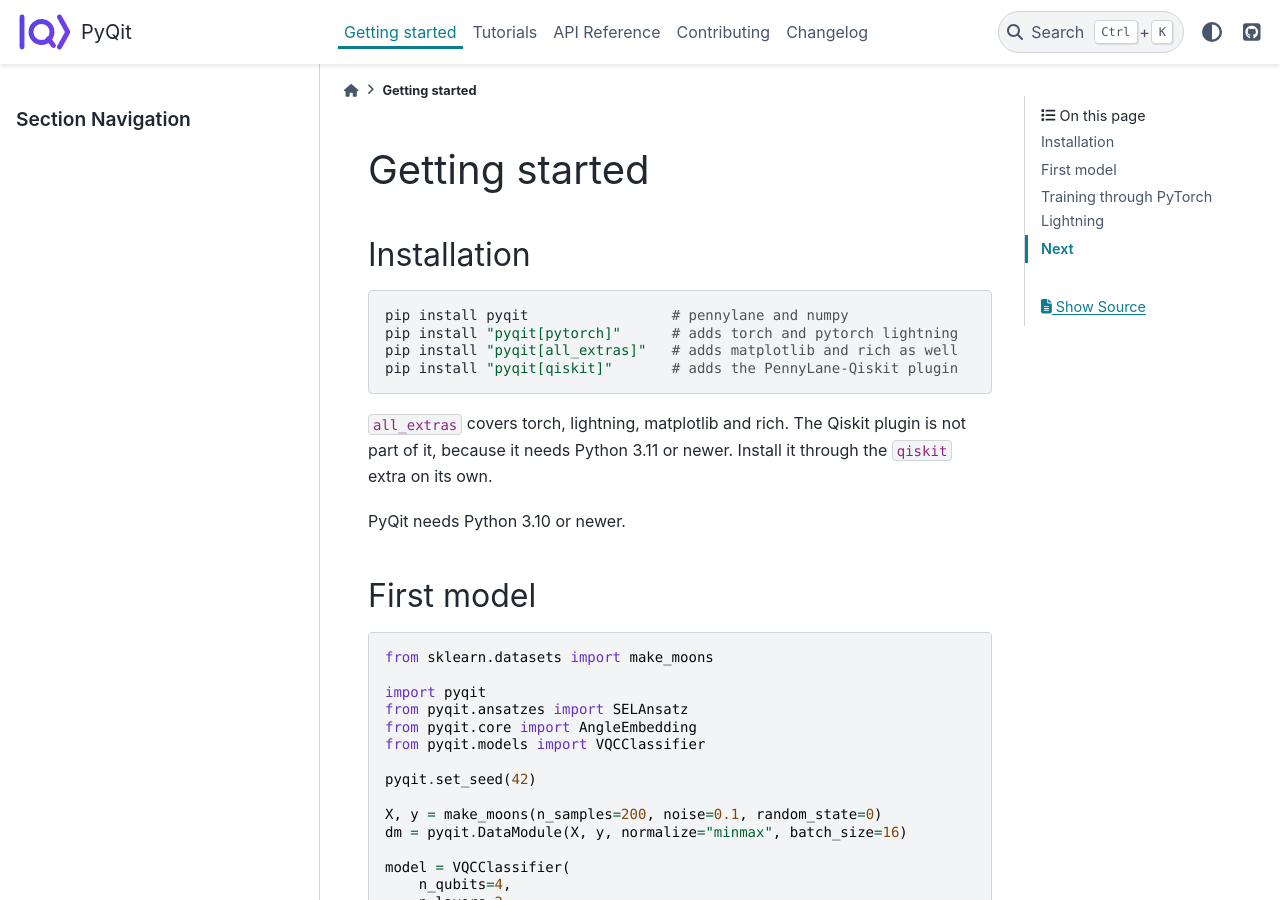
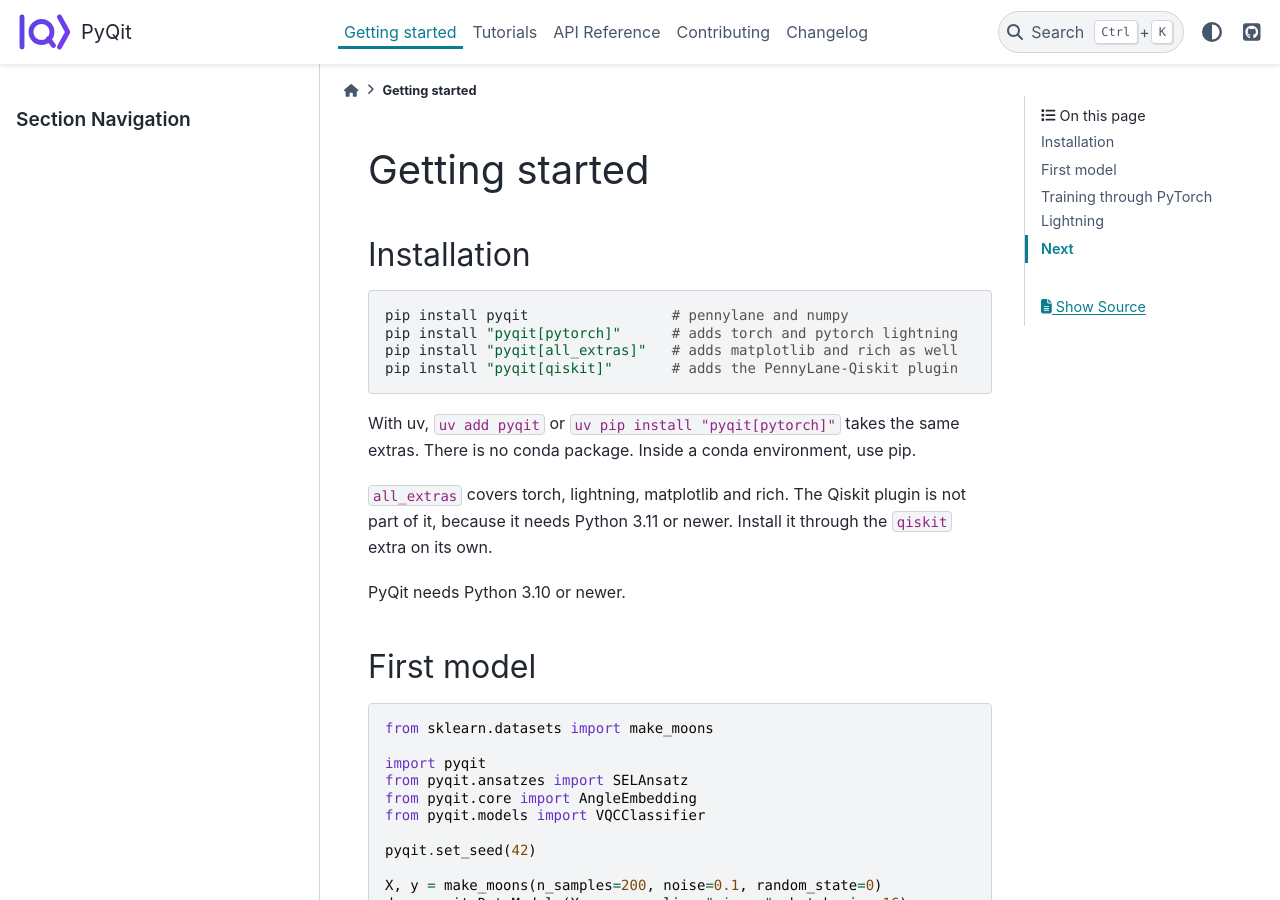
Before and after one commit to phoeenniixx/pyQit, a Sphinx documentation site: the page built from docs/getting_started.rst, in a window 1280 px wide and 900 px high. Built offline with Sphinx 7.4.7 and the PyData theme 0.15.4, drawn with Linux system fonts in a browser that asks for light colours.

Commit message:
update docs

```diff
--- a/docs/getting_started.rst
+++ b/docs/getting_started.rst
@@ -11,6 +11,9 @@ Installation
    pip install "pyqit[pytorch]"      # adds torch and pytorch lightning
    pip install "pyqit[all_extras]"   # adds matplotlib and rich as well
    pip install "pyqit[qiskit]"       # adds the PennyLane-Qiskit plugin
+
+With uv, ``uv add pyqit`` or ``uv pip install "pyqit[pytorch]"`` takes the same
+extras. There is no conda package. Inside a conda environment, use pip.
 
 ``all_extras`` covers torch, lightning, matplotlib and rich. The Qiskit plugin
 is not part of it, because it needs Python 3.11 or newer. Install it through
```
Also changed, not shown: README.md (+3 -0 lines).
